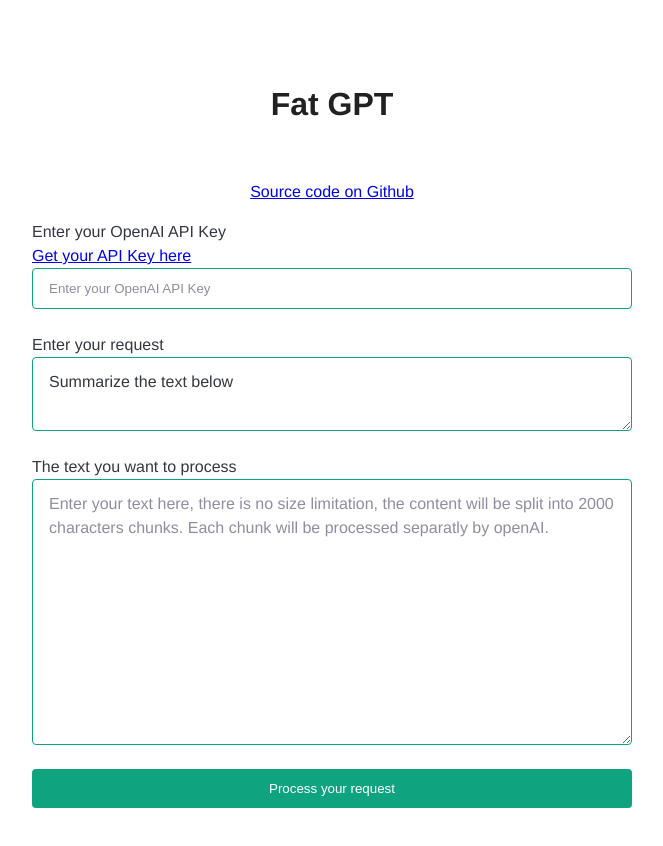
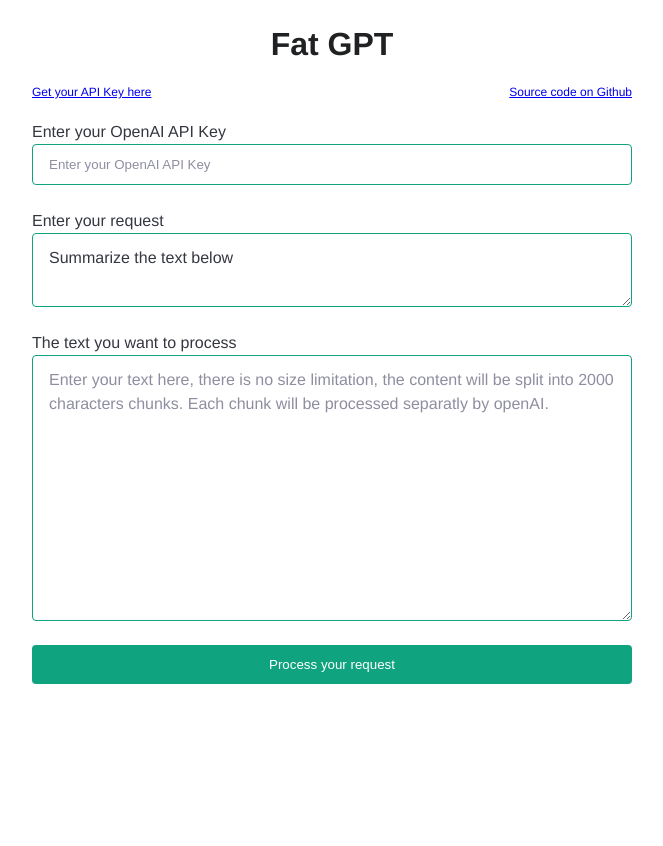
Before and after one commit to Onigam/fat-chatgpt, a Next.js app: page / in a window 1280 px wide. Shown: the top 846 px of the page, without its empty margins (308-971 px from the left). After the commit the page ends 804 px from the top, so only its background shows below. Built offline with nearby package versions, Linux system fonts and the light colour scheme; a web font is replaced by a local one.

Commit message:
chore: links layout improvements

```diff
--- a/pages/index.js
+++ b/pages/index.js
@@ -186,15 +186,18 @@
 
       <main className={styles.main}>
         <h3>Fat GPT</h3>
-        <a className={styles.github} href="https://github.com/Onigam/fat-chatgpt">
-          Source code on Github
-        </a>
+
+        <div className={styles.links}>
+          <a href="https://beta.openai.com/account/api-keys">
+            Get your API Key here
+          </a>
+            <a className={styles.github} href="https://github.com/Onigam/fat-chatgpt">
+            Source code on Github
+          </a>
+        </div>
 
         <form onSubmit={onSubmit}>
           <label>Enter your OpenAI API Key</label>
-          <a href="https://beta.openai.com/account/api-keys">
-            Get your API Key here
-          </a>
           <input
             type="text"
             name="openaiAPIKey"
--- a/styles/Home.module.css
+++ b/styles/Home.module.css
@@ -23,7 +23,6 @@
   margin-bottom: 60px;
   flex-direction: column;
   align-items: center;
-  padding-top: 60px;
   padding-bottom: 60px;
 }
 
@@ -44,7 +43,7 @@
   line-height: 40px;
   font-weight: bold;
   color: #202123;
-  margin: 16px 0 40px;
+  margin: 16px 0;
 }
 .main form {
   display: flex;
@@ -75,7 +74,7 @@
 }
 .main .resultContainer {
   width: var(--width);
-
+  transition: all 0.3s ease;
 }
 
 .main .resultPart {
@@ -91,7 +90,7 @@
 }
 
 .github {
-  margin: 16px 0;
+  margin-bottom: 16px;
 }
 
 .size {
@@ -102,3 +101,11 @@
   text-align: right;
   margin-bottom: 20px;
 }
+
+.links {
+  display: flex;
+  justify-content: space-between;
+  width: 100%;
+  max-width: var(--width);
+  font-size: 12px;
+}
```
